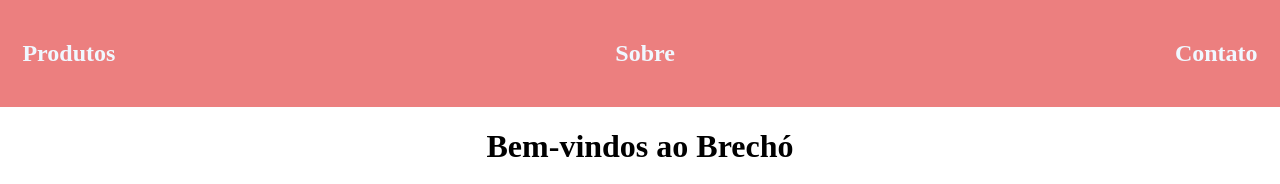
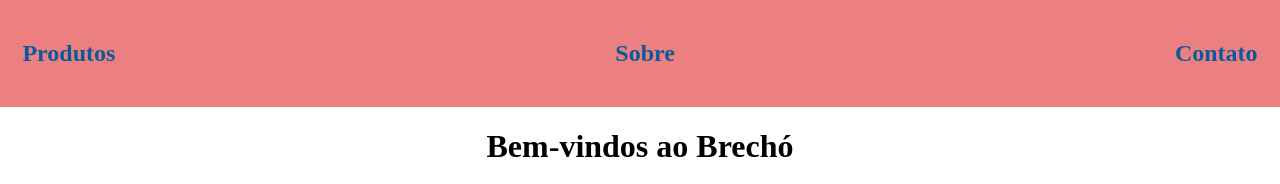
Before and after one commit to GustavoDuncker/OW2, a plain HTML site: page index.html in a window 1280 px wide. Shown: the top 184 px of the page. Drawn offline with nearby package versions, Linux system fonts and the light colour scheme.

Commit message:
ADD - NEW COLOR

```diff
--- a/style.css
+++ b/style.css
@@ -6,7 +6,7 @@ body {
 
 header {
     background-color: rgba(221, 19, 19, 0.541);
-    color: aliceblue;
+    color: rgb(12, 90, 158);
     display:flex;
     justify-content: center;
     padding: 20;
```
